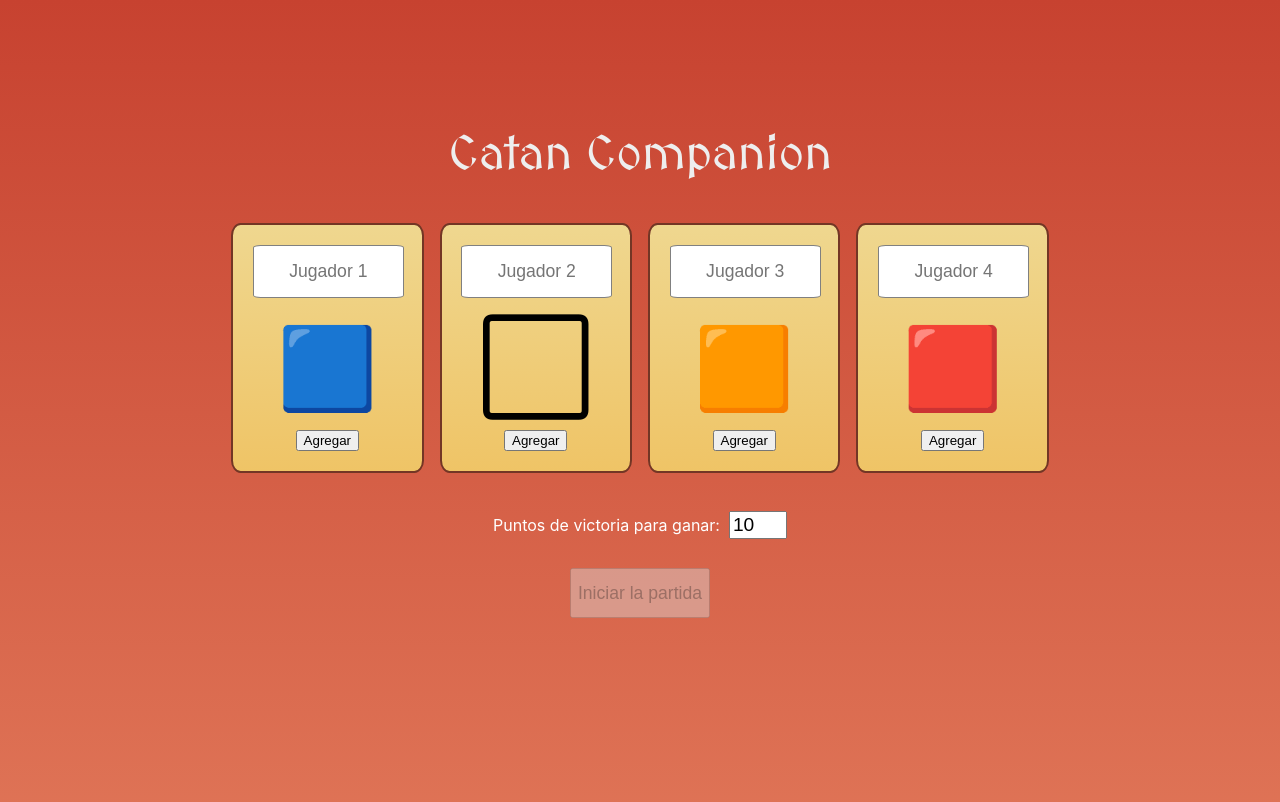
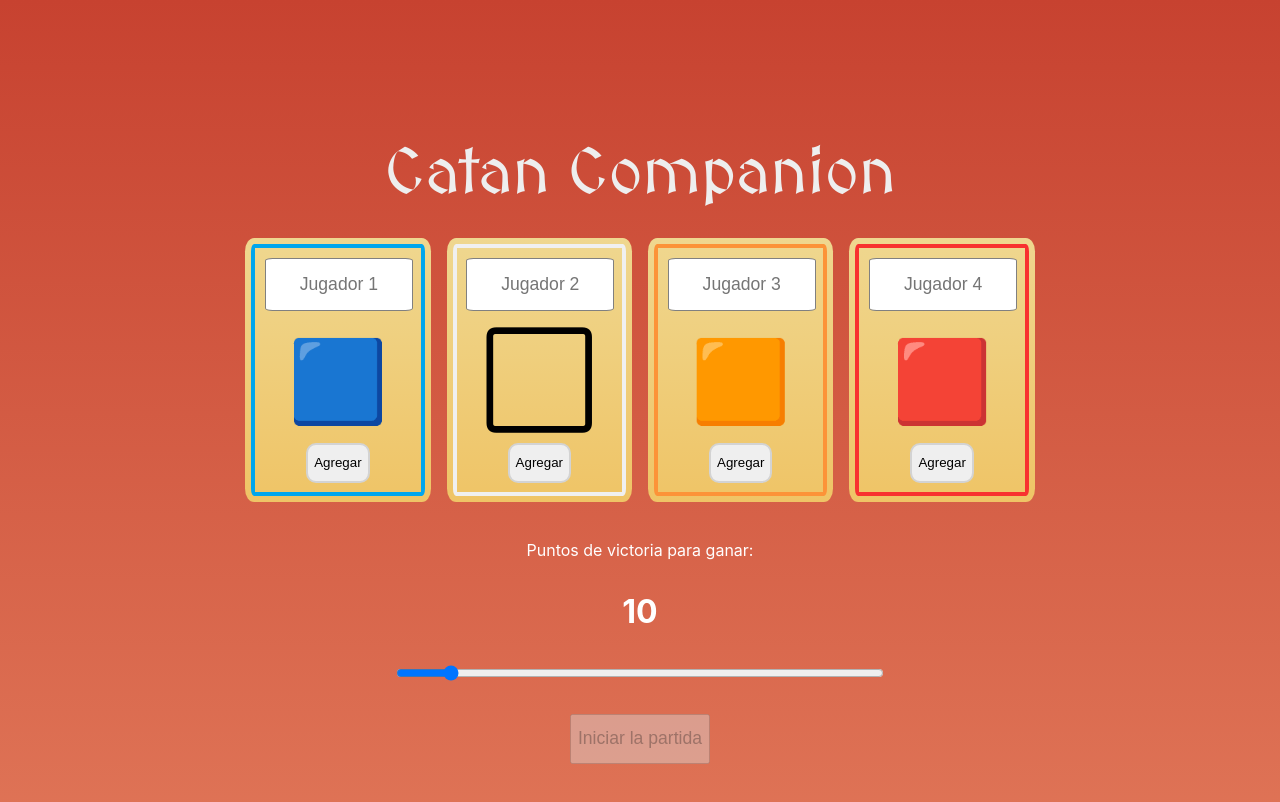
Before and after one commit to jpetris/catan-companion, a React (Vite) app in the folder catan-ui/: page / in a window 1280 px wide. Shown: the top 802 px of the page. Built offline with nearby package versions, Linux system fonts and the light colour scheme.

Commit message:
Improve UX

```diff
--- a/catan-ui/src/App.jsx
+++ b/catan-ui/src/App.jsx
@@ -1,7 +1,7 @@
-import { useState } from "react";
-import "./App.css";
-import PreGame from "./components/pregame/PreGame";
-import Game from "./components/game/Game";
+import { useState } from 'react';
+import './App.css';
+import PreGame from './components/pregame/PreGame';
+import Game from './components/game/Game';
 
 function App() {
   const [ready, setReady] = useState(false);
@@ -16,7 +16,15 @@
 
   return (
     <>
-      <h1 className="medievalsharp-regular">Catan Companion</h1>
+      <h1
+        className="medievalsharp-regular"
+        style={{
+          fontSize: '4em',
+          marginBottom: '2%',
+        }}
+      >
+        Catan Companion
+      </h1>
       {ready ? (
         <Game players={players} victoryPoints={victoryPoints}></Game>
       ) : (
--- a/catan-ui/src/components/game/Game.jsx
+++ b/catan-ui/src/components/game/Game.jsx
@@ -28,12 +28,12 @@
             ></PlayerCard>
           );
         })}
-        <p style={{ color: '#eee', fontSize: '0.9em' }}>
-          (Jugando a{' '}
+        <p style={{ color: '#eee', fontSize: '1.4em' }}>
+          Objetivo:&nbsp;
           <span id="victory-points" className="important-info">
             {victoryPoints}
-          </span>{' '}
-          puntos de victoria)
+          </span>
+          &nbsp;PV
         </p>
         {winner !== undefined ? (
           <Stats
--- a/catan-ui/src/components/game/PlayerCard.jsx
+++ b/catan-ui/src/components/game/PlayerCard.jsx
@@ -16,6 +16,9 @@
       style={{
         background: 'linear-gradient(to bottom, #FFD699, #FFC266)',
         color: '#222',
+        border: `4px solid ${bgColors[player.color]}`,
+        outline: '1px solid rgba(0,0,0,0.2)',
+        outlineOffset: '-5px',
       }}
     >
       <span
@@ -24,13 +27,13 @@
         style={{
           display: 'block',
           padding: '6% 3% 6% 3%',
-          fontSize: '1.3em',
+          fontSize: '1.5em',
           background: bgColors[player.color],
-          borderBottom: '2px solid gray',
+          borderBottom: '1px solid lightgray',
         }}
       >
         {score == victoryPoints ? (
-          <p style={{ fontSize: '2.5em', padding: '0', margin: '0' }}>👑</p>
+          <p style={{ fontSize: '2.5em', margin: '0' }}>👑</p>
         ) : (
           ''
         )}
--- a/catan-ui/src/components/pregame/AddPlayer.css
+++ b/catan-ui/src/components/pregame/AddPlayer.css
@@ -1,7 +1,6 @@
 .player-container {
   display: inline-block;
   padding: 2%;
-  border: 2px solid #733625;
   border-radius: 5%;
   height: 100%;
   width: 15%;
--- a/catan-ui/src/components/pregame/AddPlayer.jsx
+++ b/catan-ui/src/components/pregame/AddPlayer.jsx
@@ -9,10 +9,10 @@
   let ready = placeholder?.ready || false;
 
   const availableColors = [
-    { name: 'blue', color: '🟦' },
-    { name: 'white', color: '⬜' },
-    { name: 'orange', color: '🟧' },
-    { name: 'red', color: '🟥' },
+    { name: 'blue', color: '🟦', hex: '#00a6ed' },
+    { name: 'white', color: '⬜', hex: '#f0f0f0' },
+    { name: 'orange', color: '🟧', hex: '#fc9338' },
+    { name: 'red', color: '🟥', hex: '#f8312f' },
   ];
 
   function handleSubmit(e) {
@@ -25,14 +25,17 @@
   }
 
   return (
-    <div className="player-container">
+    <div
+      className="player-container"
+      style={{
+        outline: `4px solid ${availableColors[color].hex}`,
+        outlineOffset: '-10px',
+      }}
+    >
       {ready ? (
         <div className="player-ready-container">
           <p>¡Listo!</p>
-          <p>
-            {name}
-            {availableColors[color].color}
-          </p>
+          <p>{name}</p>
           <button onClick={cancel}>Volver</button>
         </div>
       ) : (
@@ -59,7 +62,15 @@
               {availableColors[color].color}
             </span>
           </div>
-          <button onClick={handleSubmit} style={{ marginTop: '30px' }}>
+          <button
+            onClick={handleSubmit}
+            style={{
+              marginTop: '30px',
+              height: '40px',
+              border: '2px solid lightgray',
+              borderRadius: '10px',
+            }}
+          >
             Agregar
           </button>
         </div>
--- a/catan-ui/src/components/pregame/PreGame.jsx
+++ b/catan-ui/src/components/pregame/PreGame.jsx
@@ -40,15 +40,19 @@
         ))}
       </div>
       <div style={{ marginTop: '3%' }}>
-        <label style={{ color: 'white' }}>
-          Puntos de victoria para ganar: &nbsp;
-          <input
-            id="vp-input"
-            type="number"
-            defaultValue={victoryPoints}
-            onChange={(e) => setVictoryPoints(e.target.value)}
-          />
+        <label htmlFor="vp-input" style={{ display: 'block', color: 'white' }}>
+          Puntos de victoria para ganar:
         </label>
+        <p style={{ fontSize: '2em', fontWeight: 'bold', color: 'white' }}>
+          {victoryPoints}
+        </p>
+        <input
+          id="vp-input"
+          type="range"
+          defaultValue={victoryPoints}
+          onChange={(e) => setVictoryPoints(e.target.value)}
+          style={{ width: '50%' }}
+        />
       </div>
       <button
         id="start-game-btn"
```
